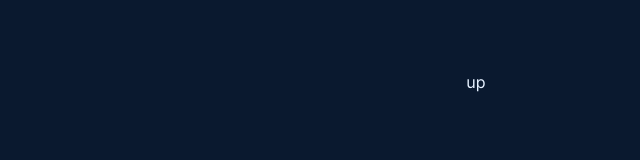
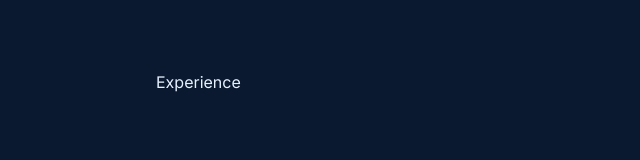
Before and after one commit to Jonavoe/portfolio, a React (Vite) app: page / in a window 1280 px wide. Shown: the part 2010-2170 px from the top of the page, without its empty margins (164-804 px from the left). Before the commit the page ends 2124 px from the top, so only its background shows below. Built offline with nearby package versions, Linux system fonts and the light colour scheme; a web font is replaced by a local one.

Commit message:
Update Landing.jsx

```diff
--- a/src/views/Landing.jsx
+++ b/src/views/Landing.jsx
@@ -2,6 +2,7 @@ import { Link } from "react-scroll";
 import About from "../components/About";
 import Header from "../components/Header";
 import Hero from "../components/Hero";
+import Experience from "../components/Experience";
 
 export default function Landing() {
   return (
@@ -10,6 +11,7 @@ export default function Landing() {
         <Header />
         <Hero />
         <About />
+        <Experience />
       </div>
       <div className="flex items-center justify-center">
         <Link
```
